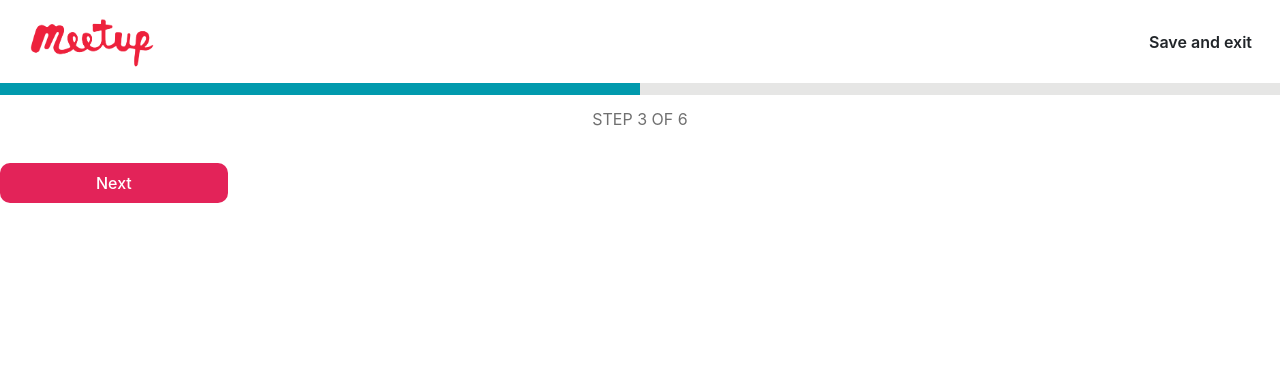
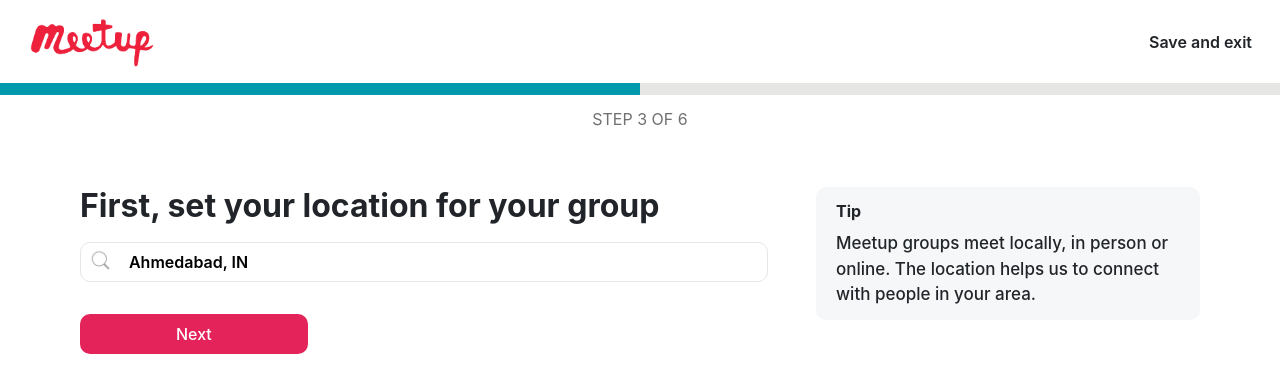
Before and after one commit to jp0027006/meetup, a React (Create React App) app: page /start-new-group/step3 in a window 1280 px wide. Shown: the top 392 px of the page. Built offline with nearby package versions, Linux system fonts and the light colour scheme.

Commit message:
steps_page_done

```diff
--- a/src/Steps_Group/Step2.jsx
+++ b/src/Steps_Group/Step2.jsx
@@ -1,5 +1,6 @@
 import React from "react";
 import Steps_Header from "./Steps_Header";
+import search_icon from "../images/search_icon_gray.png";
 import { Link } from "react-router-dom";
 
 const Step2 = () => {
@@ -11,7 +12,25 @@
                 </div>
             </div>
             <div className="steps_number">STEP 2 OF 6</div>
-            <Link to={`/start-new-group/step3`}><button className="next_btn">Next</button></Link>
+
+            <div className="content_container">
+                <div className="content_container_part1">
+                    <h2>Choose topics for your group</h2>
+                    <div className="parent_Search_step1">
+                        <div className="parent_Search_step1_icon">
+                            <img src={search_icon} alt="" height="100%" />
+                        </div>
+                        <input type="text" placeholder="Ahmedabad, IN" className="parent_Search_step1_field" />
+                    </div>
+                    <Link to={`/start-new-group/step3`}><button className="next_btn">Next</button></Link>
+                </div>
+                <div className="content_container_part2">
+                    <div className="tip_sec">
+                        <div className="tip_sec_title"><b>Tip</b></div>
+                        <div className="tip_sec_info">Meetup groups meet locally, in person or online. The location helps us to connect with people in your area.</div>
+                    </div>
+                </div>
+            </div>
         </div>
     )
 }
--- a/src/Steps_Group/Step3.jsx
+++ b/src/Steps_Group/Step3.jsx
@@ -1,5 +1,6 @@
 import React from "react";
 import Steps_Header from "./Steps_Header";
+import search_icon from "../images/search_icon_gray.png";
 import { Link } from "react-router-dom";
 
 const Step3 = () => {
@@ -11,7 +12,25 @@
                 </div>
             </div>
             <div className="steps_number">STEP 3 OF 6</div>
-            <Link to={`/start-new-group/step4`}><button className="next_btn">Next</button></Link>
+
+            <div className="content_container">
+                <div className="content_container_part1">
+                    <h2>First, set your location for your group</h2>
+                    <div className="parent_Search_step1">
+                        <div className="parent_Search_step1_icon">
+                            <img src={search_icon} alt="" height="100%" />
+                        </div>
+                        <input type="text" placeholder="Ahmedabad, IN" className="parent_Search_step1_field" />
+                    </div>
+                    <Link to={`/start-new-group/step4`}><button className="next_btn">Next</button></Link>
+                </div>
+                <div className="content_container_part2">
+                    <div className="tip_sec">
+                        <div className="tip_sec_title"><b>Tip</b></div>
+                        <div className="tip_sec_info">Meetup groups meet locally, in person or online. The location helps us to connect with people in your area.</div>
+                    </div>
+                </div>
+            </div>
         </div>
     )
 }
--- a/src/Steps_Group/Step4.jsx
+++ b/src/Steps_Group/Step4.jsx
@@ -1,5 +1,6 @@
 import React from "react";
 import Steps_Header from "./Steps_Header";
+import search_icon from "../images/search_icon_gray.png";
 import { Link } from "react-router-dom";
 
 const Step4 = () => {
@@ -11,7 +12,25 @@
                 </div>
             </div>
             <div className="steps_number">STEP 4 OF 6</div>
-            <Link to={`/start-new-group/step5`}><button className="next_btn">Next</button></Link>
+
+            <div className="content_container">
+                <div className="content_container_part1">
+                    <h2>First, set your location for your group</h2>
+                    <div className="parent_Search_step1">
+                        <div className="parent_Search_step1_icon">
+                            <img src={search_icon} alt="" height="100%" />
+                        </div>
+                        <input type="text" placeholder="Ahmedabad, IN" className="parent_Search_step1_field" />
+                    </div>
+                    <Link to={`/start-new-group/step5`}><button className="next_btn">Next</button></Link>
+                </div>
+                <div className="content_container_part2">
+                    <div className="tip_sec">
+                        <div className="tip_sec_title"><b>Tip</b></div>
+                        <div className="tip_sec_info">Meetup groups meet locally, in person or online. The location helps us to connect with people in your area.</div>
+                    </div>
+                </div>
+            </div>
         </div>
     )
 }
--- a/src/Steps_Group/Step5.jsx
+++ b/src/Steps_Group/Step5.jsx
@@ -1,4 +1,5 @@
 import React from "react";
+import search_icon from "../images/search_icon_gray.png";
 import Steps_Header from "./Steps_Header";
 import { Link } from "react-router-dom";
 
@@ -11,7 +12,25 @@
                 </div>
             </div>
             <div className="steps_number">STEP 5 OF 6</div>
-            <Link to={`/start-new-group/step6`}><button className="next_btn">Next</button></Link>
+
+            <div className="content_container">
+                <div className="content_container_part1">
+                    <h2>First, set your location for your group</h2>
+                    <div className="parent_Search_step1">
+                        <div className="parent_Search_step1_icon">
+                            <img src={search_icon} alt="" height="100%" />
+                        </div>
+                        <input type="text" placeholder="Ahmedabad, IN" className="parent_Search_step1_field" />
+                    </div>
+                    <Link to={`/start-new-group/step6`}><button className="next_btn">Next</button></Link>
+                </div>
+                <div className="content_container_part2">
+                    <div className="tip_sec">
+                        <div className="tip_sec_title"><b>Tip</b></div>
+                        <div className="tip_sec_info">Meetup groups meet locally, in person or online. The location helps us to connect with people in your area.</div>
+                    </div>
+                </div>
+            </div>
         </div>
     )
 }
--- a/src/Steps_Group/Step6.jsx
+++ b/src/Steps_Group/Step6.jsx
@@ -1,5 +1,6 @@
 import React from "react";
 import Steps_Header from "./Steps_Header";
+import search_icon from "../images/search_icon_gray.png";
 import { Link } from "react-router-dom";
 
 const Step6 = () => {
@@ -11,7 +12,25 @@
                 </div>
             </div>
             <div className="steps_number">STEP 6 OF 6</div>
-            {/* <Link to={`/start-new-group/step2`}><button className="next_btn">Next</button></Link> */}
+
+            <div className="content_container">
+                <div className="content_container_part1">
+                    <h2>First, set your location for your group</h2>
+                    <div className="parent_Search_step1">
+                        <div className="parent_Search_step1_icon">
+                            <img src={search_icon} alt="" height="100%" />
+                        </div>
+                        <input type="text" placeholder="Ahmedabad, IN" className="parent_Search_step1_field" />
+                    </div>
+                    <Link to={`/start-new-group/step2`}><button className="next_btn">Next</button></Link>
+                </div>
+                <div className="content_container_part2">
+                    <div className="tip_sec">
+                        <div className="tip_sec_title"><b>Tip</b></div>
+                        <div className="tip_sec_info">Meetup groups meet locally, in person or online. The location helps us to connect with people in your area.</div>
+                    </div>
+                </div>
+            </div>
         </div>
     )
 }
```
